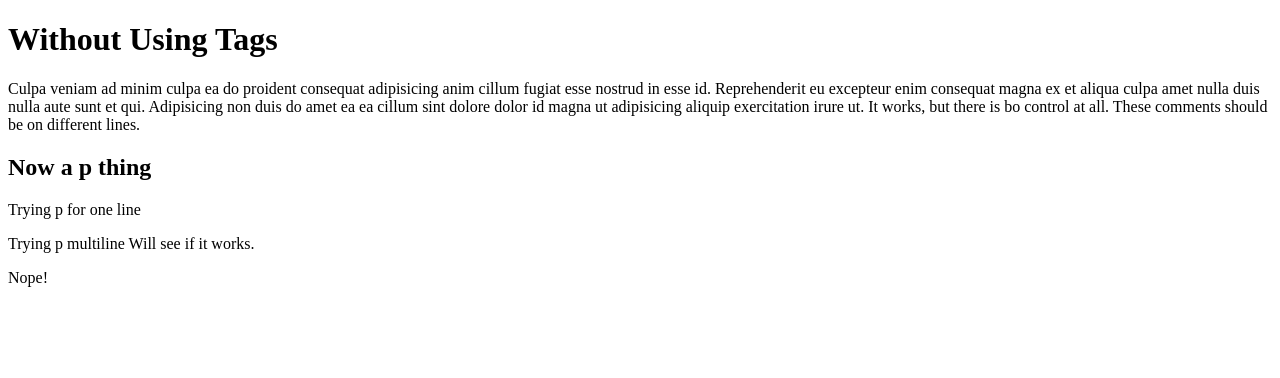
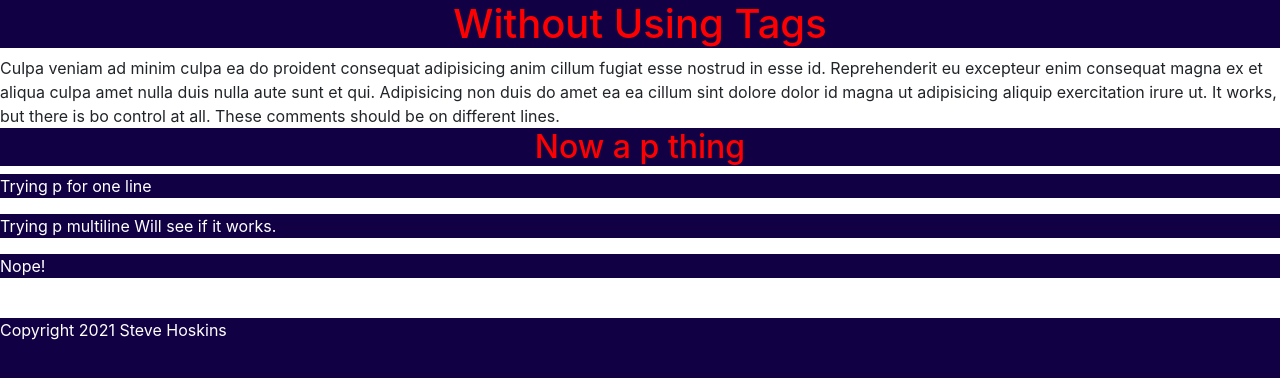
Before and after one commit to stevehoskins/WebPageReference, a plain HTML site: page without-a-tag.html in a window 1280 px wide. Drawn offline with nearby package versions, Linux system fonts and the light colour scheme.

Commit message:
Changes to without a tag and Marquee!

```diff
--- a/without-a-tag.html
+++ b/without-a-tag.html
@@ -1,11 +1,15 @@
 <!DOCTYPE html>
-<html>
-<head>
-<meta charset="utf-8">
-<title>Without Using Tags</title>
-</head>
-<body>
-<h1>Without Using Tags</h1>
+<html lang="en">
+	<head>
+	<meta charset="UTF-8">
+    <meta http-equiv="X-UA-Compatible" content="IE=edge">
+	<meta name="viewport" content="width=device-width, initial-scale=1.0">
+    <link rel="stylesheet" href="css/bootstrap.min.css">
+    <link rel="stylesheet" href="css/styles.css">
+    <title>HTML marquee Tag</title>
+    </head>
+	<body>
+	<h1>Without Using Tags</h1>
 
 Culpa veniam ad minim culpa ea do proident consequat adipisicing anim cillum fugiat esse nostrud in esse id. Reprehenderit eu excepteur enim consequat magna ex et aliqua culpa amet nulla duis nulla aute sunt et qui. Adipisicing non duis do amet ea ea cillum sint dolore dolor id magna ut adipisicing aliquip exercitation irure ut.
 
@@ -22,7 +26,10 @@ Will see if it works.</p>
 
 <p>Nope!</p>
 
-
+    <a href="index.html">Back to Front Page!!!!</a>
+    <footer>
+    <p>Copyright 2021 Steve Hoskins</p>
+    </footer>
 
 </body>
 </html>
```
Also changed, not shown: marquee-basic.html (+6 -0 lines).
